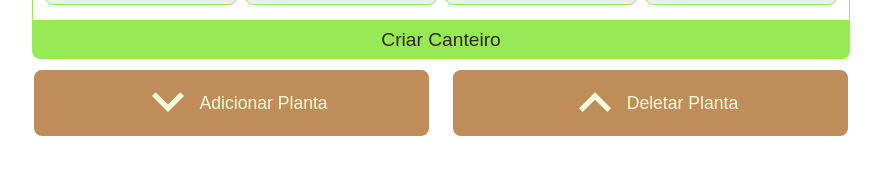
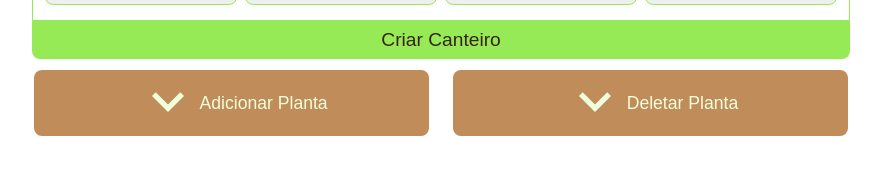
Before and after one commit to Leandr0SmS/mvp_canteiroSAF_frontend, a React (Vite) app in the folder react-js-frontend/: page / in a window 1280 px wide. Shown: the part 439-614 px from the top of the page, without its empty margins (199-1080 px from the left). Built offline with nearby package versions, Linux system fonts and the light colour scheme.

Commit message:
feat: Added toggle logic to toggle buttons

```diff
--- a/react-js-frontend/src/App.jsx
+++ b/react-js-frontend/src/App.jsx
@@ -1,10 +1,8 @@
-import CanteiroForm from './components/Canteiro-form'
-import Header from './components/Header'
-import ToggleBtn from './components/Toggle-btn'
+import CanteiroForm from './components/Canteiro-form';
+import Header from './components/Header';
+import ToggleBtn from './components/Toggle-btn';
 
-import headerImage from './assets/saf_bg.png'
-import btnImgExpandMore from './assets/expand_more.svg'
-import btnImgExpandLess from './assets/expand_less.svg'
+import headerImage from './assets/saf_bg.png';
 
 function App() {
 
@@ -21,8 +19,6 @@ function App() {
           <ToggleBtn
               btnId="addForm_toggleBtn"
               btnImgId="toggleBtnImgAdd"
-              btnImgSrc={btnImgExpandMore}
-              btnImgAlt="arrow-icon"
               btnText="Adicionar Planta"
           />
         </section>
@@ -30,8 +26,6 @@ function App() {
           <ToggleBtn
               btnId="deleteForm_toggleBtn"
               btnImgId="toggleBtnImgDel"
-              btnImgSrc={btnImgExpandLess}
-              btnImgAlt="arrow-icon"
               btnText="Deletar Planta"
           />
         </section>
--- a/react-js-frontend/src/components/Toggle-btn.jsx
+++ b/react-js-frontend/src/components/Toggle-btn.jsx
@@ -1,7 +1,39 @@
-function ToggleBtn({ btnId, btnImgId, btnImgSrc, btnImgAlt, btnText }) {
+import { useState } from 'react';
+
+import btnImgExpandMore from '../assets/expand_more.svg';
+import btnImgExpandLess from '../assets/expand_less.svg';
+
+function ToggleBtn({ btnId,
+                     btnImgId,
+                     btnText,
+                    }) {
+
+    // toggle buttons state
+    const [toggleForm, setToggleForm] = useState(false);
+
+    //handle toggle click btn
+    const handleToggleBtn = () => {
+      setToggleForm((t) => !t)
+    };
+
+    const imgInfo = {
+        src: toggleForm ? btnImgExpandLess : btnImgExpandMore,
+        alt: toggleForm ? "Expand less icon" : "Expand more icon"
+    }
+
     return (
-        <button type="button" className="toggleFormBtn" id={btnId}>
-            <img id={btnImgId} className="toggleBtnImg"  src={btnImgSrc} alt={btnImgAlt}/>
+        <button
+            type="button"
+            className="toggleFormBtn"
+            id={btnId}
+            onClick={handleToggleBtn}
+        >
+            <img
+                id={btnImgId}
+                className="toggleBtnImg"
+                src={imgInfo.src}
+                alt={imgInfo.alt}
+            />
             {btnText}
         </button>
     )
```
